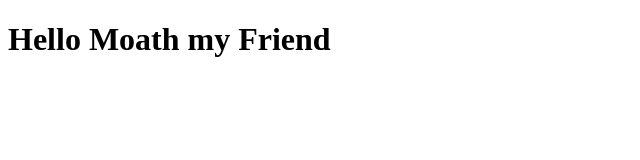
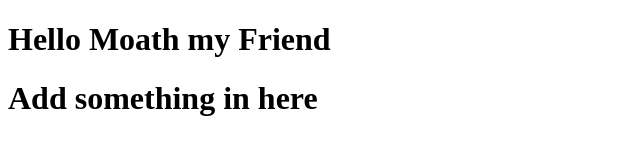
Before and after one commit to ClintonYounge/Clinton-n-Moath-Trial, a plain HTML site: page index.html in a window 1280 px wide. Shown: the whole page, without its empty margins (0-640 px from the left). Drawn offline with Linux system fonts and the light colour scheme.

Commit message:
Update index.html

```diff
--- a/index.html
+++ b/index.html
@@ -9,6 +9,7 @@
   <body>
     <script src="https://cdn.freecodecamp.org/testable-projects-fcc/v1/bundle.js"></script>
     <h1>Hello Moath my Friend</h1>
+    <h1>Add something in here</h1>
     <!--
 
     Hello Camper!
```
